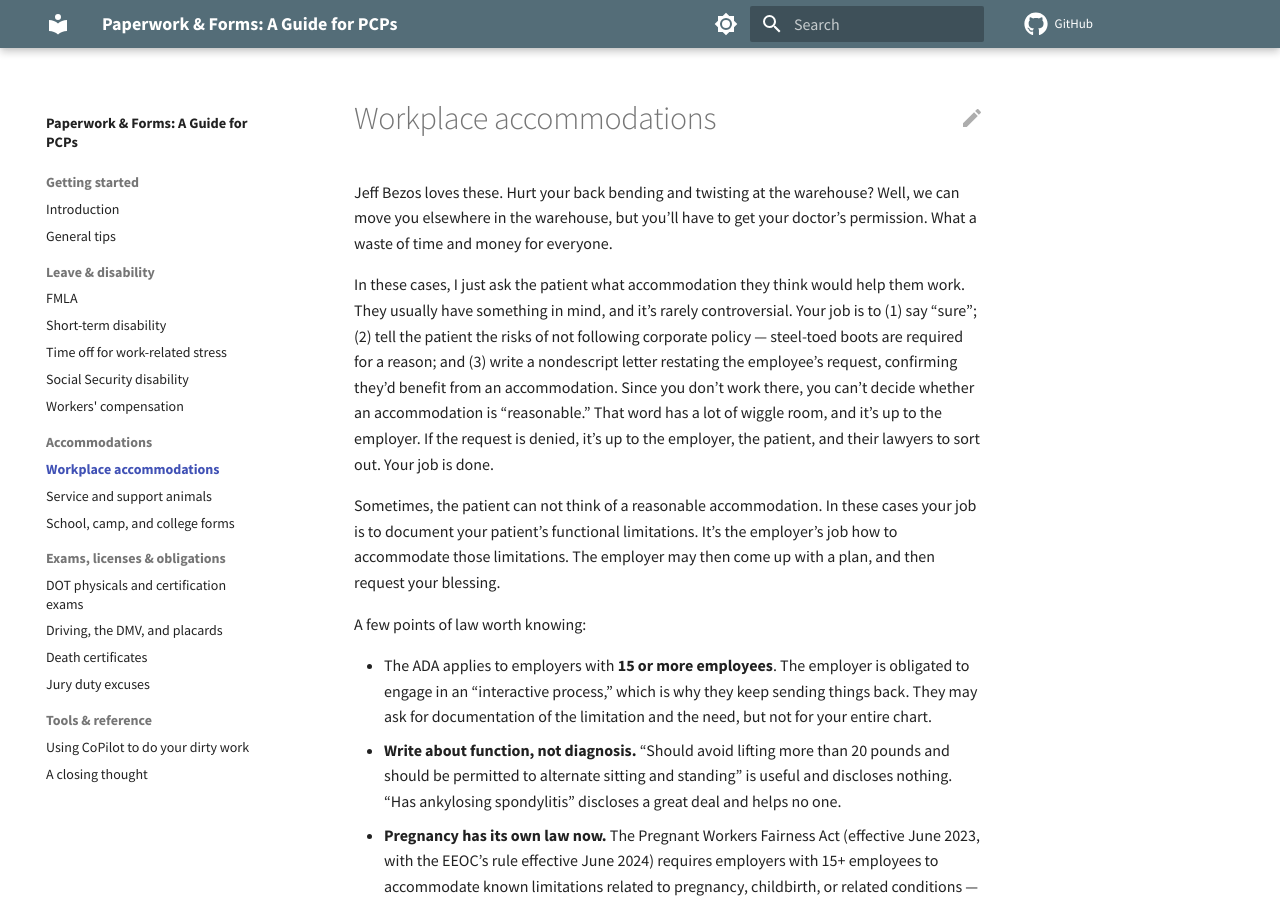
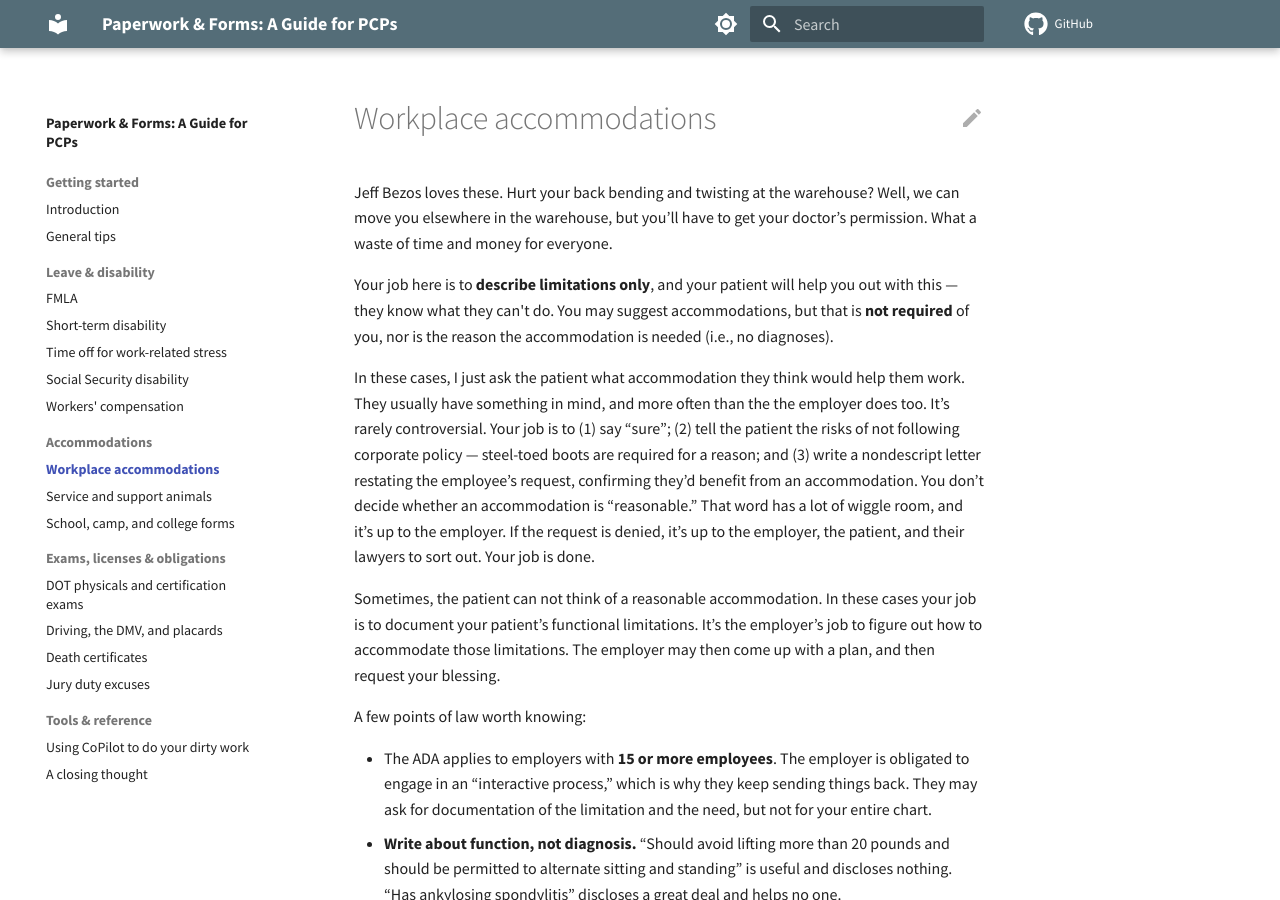
Before and after one commit to pdel4096/PCP-paperwork-guide, an MkDocs documentation site: the page built from docs/accommodations/workplace.md, in a window 1280 px wide and 900 px high. Built offline with MkDocs 1.6.1 and Material for MkDocs 9.7.7, drawn with Linux system fonts in a browser that asks for light colours; comment, search, counter and statistics services are not loaded.

Commit message:
Update workplace.md

```diff
--- a/docs/accommodations/workplace.md
+++ b/docs/accommodations/workplace.md
@@ -6,9 +6,11 @@ title: "Workplace accommodations"
 
 Jeff Bezos loves these. Hurt your back bending and twisting at the warehouse? Well, we can move you elsewhere in the warehouse, but you’ll have to get your doctor’s permission. What a waste of time and money for everyone.
 
-In these cases, I just ask the patient what accommodation they think would help them work. They usually have something in mind, and it’s rarely controversial. Your job is to (1) say “sure”; (2) tell the patient the risks of not following corporate policy — steel-toed boots are required for a reason; and (3) write a nondescript letter restating the employee’s request, confirming they’d benefit from an accommodation. Since you don’t work there, you can’t decide whether an accommodation is “reasonable.” That word has a lot of wiggle room, and it’s up to the employer. If the request is denied, it’s up to the employer, the patient, and their lawyers to sort out. Your job is done.
+Your job here is to **describe limitations only**, and your patient will help you out with this — they know what they can't do. You may suggest accommodations, but that is **not required** of you, nor is the reason the accommodation is needed (i.e., no diagnoses).
 
-Sometimes, the patient can not think of a reasonable accommodation. In these cases your job is to document your patient’s functional limitations. It’s the employer’s job how to accommodate those limitations. The employer may then come up with a plan, and then request your blessing.
+In these cases, I just ask the patient what accommodation they think would help them work. They usually have something in mind, and more often than the the employer does too. It’s rarely controversial. Your job is to (1) say “sure”; (2) tell the patient the risks of not following corporate policy — steel-toed boots are required for a reason; and (3) write a nondescript letter restating the employee’s request, confirming they’d benefit from an accommodation. You don’t decide whether an accommodation is “reasonable.” That word has a lot of wiggle room, and it’s up to the employer. If the request is denied, it’s up to the employer, the patient, and their lawyers to sort out. Your job is done.
+
+Sometimes, the patient can not think of a reasonable accommodation. In these cases your job is to document your patient’s functional limitations. It’s the employer’s job to figure out how to accommodate those limitations. The employer may then come up with a plan, and then request your blessing.
 
 A few points of law worth knowing:
 
```
